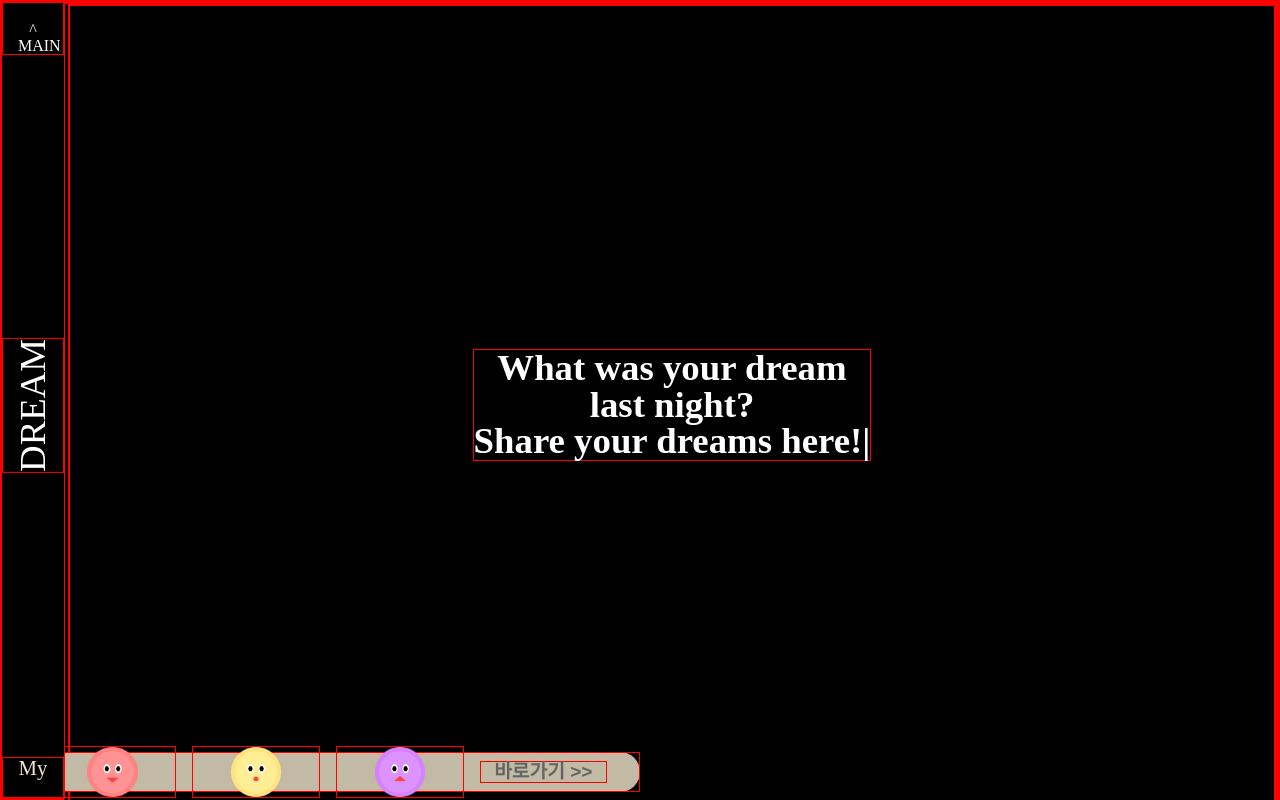
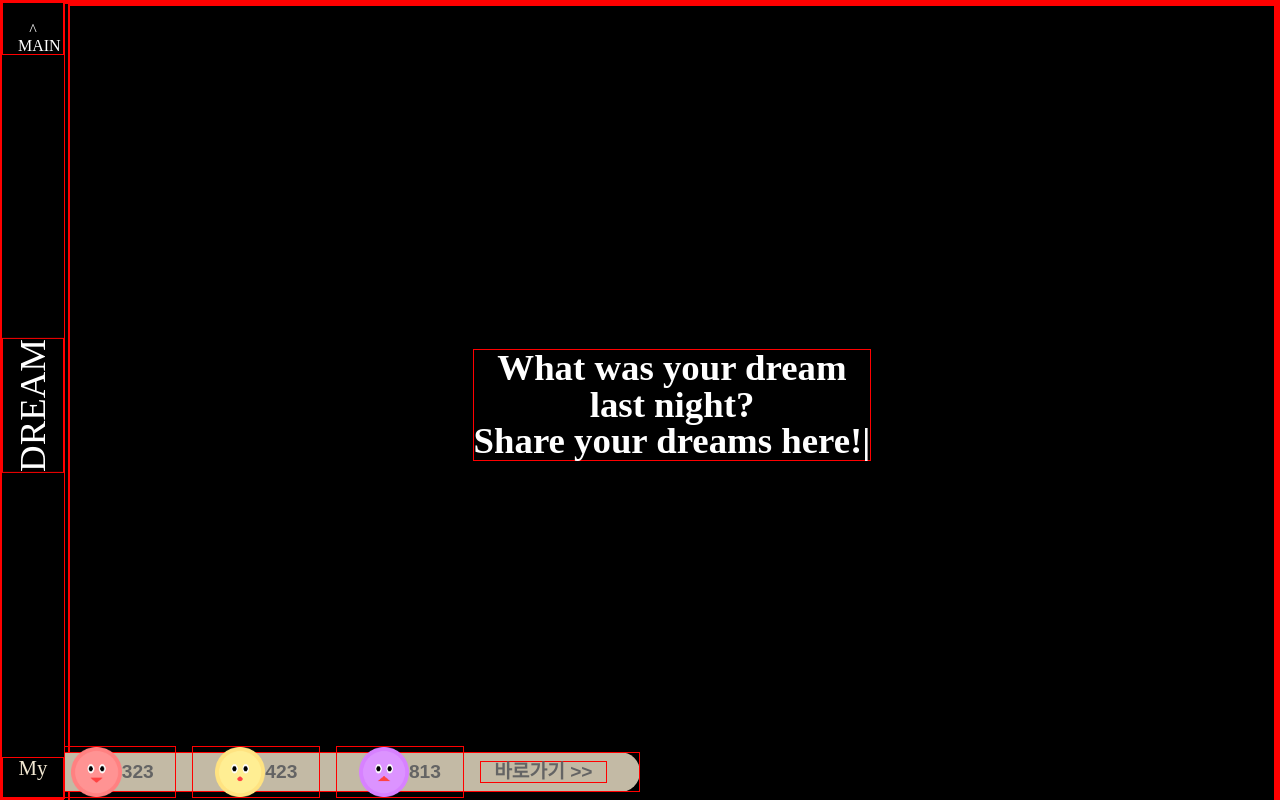
Before and after one commit to SMin1620/IN_A_DREAM, a React (Create React App) app in the folder front/: page /Main in a window 1280 px wide. Both pictures are taken after a click on the element "My". Shown: the top 800 px of the page. Built offline with nearby package versions, Linux system fonts and the light colour scheme; no server answers; a web font is replaced by a local one.

Commit message:
fix: 코인 입력안되는 문제 해결

```diff
--- a/front/src/components/features/NavbarComponents/NavbarMyModal.tsx
+++ b/front/src/components/features/NavbarComponents/NavbarMyModal.tsx
@@ -7,9 +7,7 @@ import positive from "../../../assets/coin/positive.png";
 import neutral from "../../../assets/coin/neutral.png";
 import negative from "../../../assets/coin/negative.png";
 import useFetchAndStoreUserInfo from "../../../hooks/useFetchAndStoreUserInfo";
-
-import { RootState } from "../../../stores/stores";
-import { useSelector } from "react-redux";
+import { UserInfo } from "../../../types/ApiType";
 
 // import { useSelector } from "react-redux";
 // import { RootState } from "../../../types/ApiType";
@@ -32,7 +30,24 @@ const NavbarMyModal: React.FC<isModalOpen> = ({
   onClose,
 }) => {
   const [isOpen, setIsOpen] = useState(false);
-  const userInfo = useSelector((state: RootState) => state.userInfo.data);
+  const [userInfo, setUserInfo] = useState<UserInfo>();
+  const { getUserInfo } = useFetchAndStoreUserInfo();
+
+  useEffect(() => {
+    getUserInfo();
+  }, []);
+
+  // const { data: response, isLoading, error } = useFetchAndStoreUserInfo();
+
+  // useEffect(() => {
+  //   if (isLoading) {
+  //     console.log("Loading...");
+  //   } else if (error) {
+  //     console.log("An error occurred: ", error);
+  //   } else if (response) {
+  //     console.log("내 정보 불러왔다.", response);
+  //   }
+  // }, [response, isLoading, error]);
 
   useEffect(() => {
     if (isNavbarModalOpen) {
@@ -55,15 +70,15 @@ const NavbarMyModal: React.FC<isModalOpen> = ({
       <div className="coin-box">
         <CoinComponent>
           <img src={positive} alt="positiveCoin" />
-          <span>{userInfo && userInfo.positiveCoin}</span>
+          <span>323</span>
         </CoinComponent>
         <CoinComponent>
           <img src={neutral} alt="neutralCoin" />
-          <span>{userInfo && userInfo.neutralCoin}</span>
+          <span>423</span>
         </CoinComponent>
         <CoinComponent>
           <img src={negative} alt="negativeCoin" />
-          <span>{userInfo && userInfo.negativeCoin}</span>
+          <span>813</span>
         </CoinComponent>
         <CoinComponent>
           <span>바로가기 &gt;&gt;</span>
--- a/front/src/stores/reducers/UserInfo.tsx
+++ b/front/src/stores/reducers/UserInfo.tsx
@@ -16,12 +16,12 @@ const userInfoSlice = createSlice({
     setUserInfo(state, action) {
       state.data = action.payload;
     },
-    clearUserInfo(state) {
-      state.data = null;
-    },
+    // clearUserInfo(state) {
+    //   state.data = null;
+    // },
   },
 });
 
-export const { setUserInfo, clearUserInfo } = userInfoSlice.actions;
+export const { setUserInfo } = userInfoSlice.actions;
 
 export default userInfoSlice.reducer;
```
